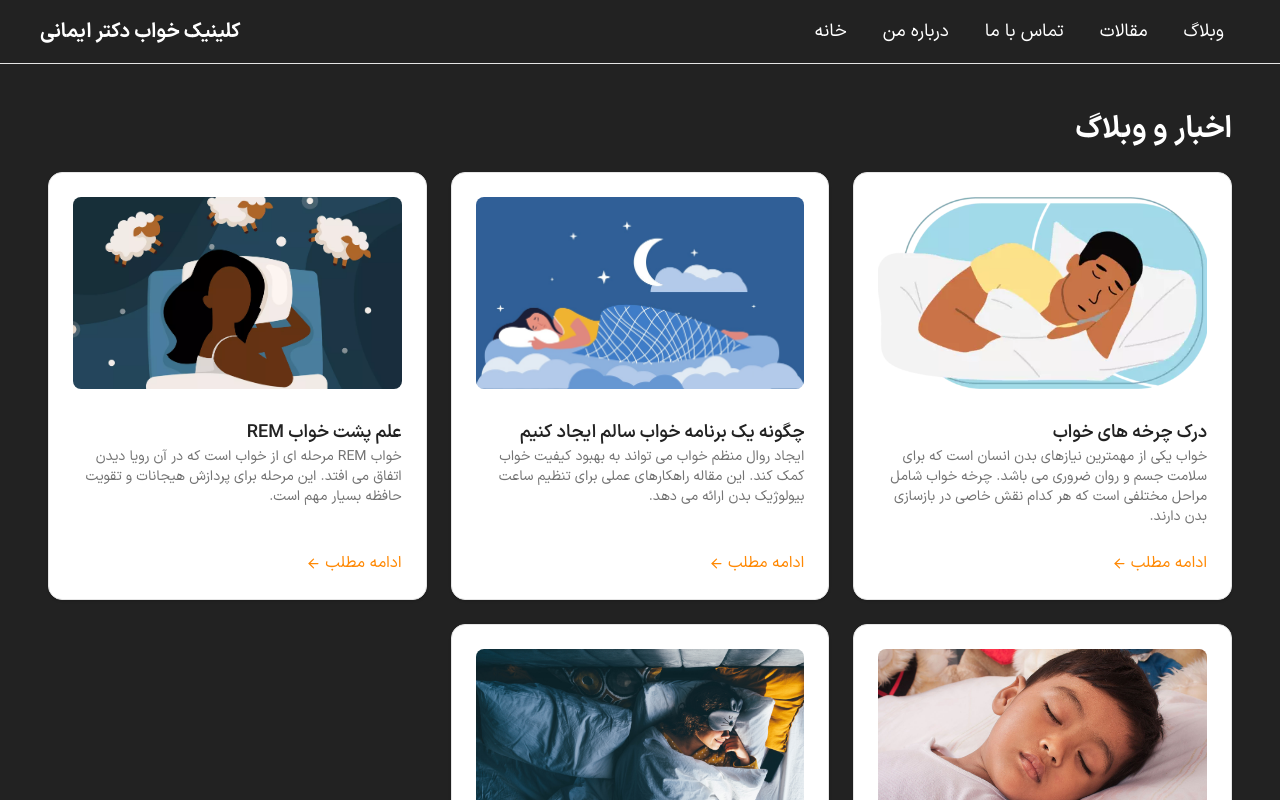
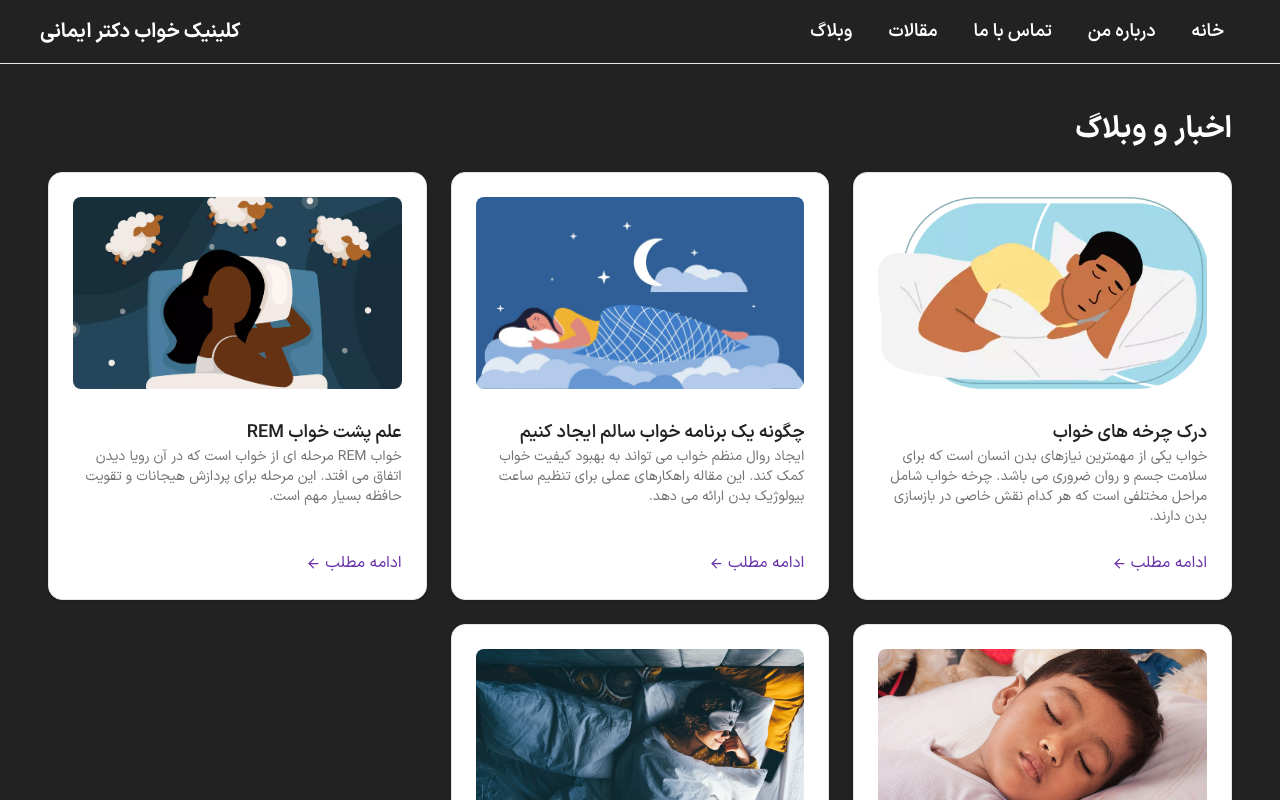
Before and after one commit to Babak-Taghizadeh/dr-imani-platform, a Next.js app: page /blogs in a window 1280 px wide. Shown: the top 800 px of the page. Built offline with nearby package versions, Linux system fonts and the light colour scheme.

Commit message:
style: modify style for better UI

```diff
--- a/src/app/(main)/blogs/page.tsx
+++ b/src/app/(main)/blogs/page.tsx
@@ -14,7 +14,9 @@ import Link from "next/link";
 const BlogsPage = () => {
   return (
     <div className="bg-foreground grid grid-cols-1 gap-6 p-12 sm:grid-cols-2 lg:grid-cols-3">
-      <h1 className="text-background text-xl md:text-3xl font-bold col-span-full">اخبار و وبلاگ</h1>
+      <h1 className="text-background col-span-full text-xl font-bold md:text-3xl">
+        اخبار و وبلاگ
+      </h1>
       {mockBlogs.map((item, index) => (
         <Card key={index} className="bg-background text-foreground">
           <CardHeader>
@@ -33,7 +35,7 @@ const BlogsPage = () => {
           </CardContent>
           <CardFooter className="mt-auto">
             <Link
-              className="flex items-center gap-1 text-orange-400 hover:underline"
+              className="text-primary flex items-center gap-1 hover:underline"
               href={`/blogs/1`}
             >
               ادامه مطلب
--- a/src/app/(main)/contact/page.tsx
+++ b/src/app/(main)/contact/page.tsx
@@ -18,7 +18,7 @@ const Contact = () => {
               className="flex items-center gap-4 py-2 lg:p-5"
               key={item.title}
             >
-              <div className="rounded-md bg-orange-400 p-4">{item.icon}</div>
+              <div className="bg-primary rounded-md p-4">{item.icon}</div>
               <div>
                 <h5 className="text-xl font-semibold">{item.title}</h5>
                 <p className="mt-2 font-light text-gray-500">{item.desc}</p>
--- a/src/components/layout/header/desktop-header.tsx
+++ b/src/components/layout/header/desktop-header.tsx
@@ -9,11 +9,17 @@ import Link from "next/link";
 
 const DesktopHeader = () => {
   return (
-    <NavigationMenu className="hidden md:flex">
+    <NavigationMenu
+      dir="rtl"
+      className="hidden md:flex xl:min-w-[400px] xl:justify-start"
+    >
       <NavigationMenuList>
         {NAV_ITEMS.map((item) => (
           <NavigationMenuItem key={item.title}>
-            <NavigationMenuLink className="text-lg hover:bg-inherit hover:text-orange-400" asChild>
+            <NavigationMenuLink
+              className="hover:text-primary hover:bg-primary-foreground text-lg font-semibold"
+              asChild
+            >
               <Link href={item.path} className="px-4">
                 {item.title}
               </Link>
--- a/src/components/sections/map.tsx
+++ b/src/components/sections/map.tsx
@@ -86,7 +86,7 @@ const NeshanMap = () => {
       <div ref={mapContainerRef} className="h-full w-full rounded-md">
         <Button
           onClick={getDirections}
-          className="absolute top-3 right-2 z-50 gap-2 bg-orange-400 hover:bg-slate-700"
+          className="absolute top-3 right-2 z-50 gap-2 hover:text-primary hover:bg-primary-foreground"
         >
           <CornerUpRight size={20} />
           مسیریابی
--- a/src/components/shared/pic-list.tsx
+++ b/src/components/shared/pic-list.tsx
@@ -25,11 +25,11 @@ const PicList = ({ items, pic, theme }: PicListProps) => {
         <Image
           src={pic}
           alt="خواب"
-          className="rounded-lg object-cover md:w-3/4"
+          className="rounded-lg object-cover"
           priority
         />
       </div>
-      <ul className="flex flex-col md:flex-1/3 md:gap-4">
+      <ul className="flex flex-col rounded-md p-4 md:flex-1/2 md:gap-4">
         {items.map((item, index) =>
           index == 0 ? (
             <li key={item.title}>
```
